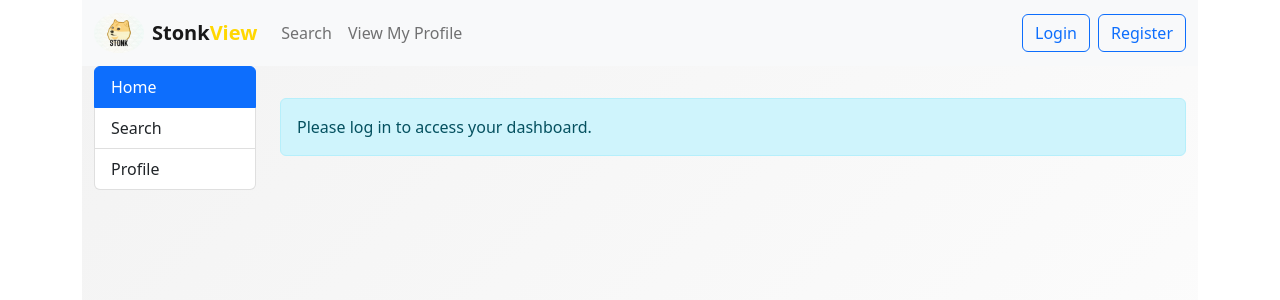
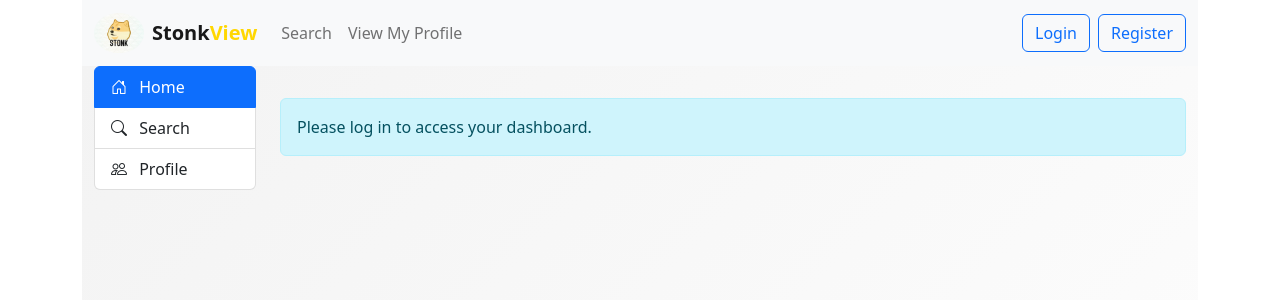
Before and after one commit to inmortalbobz/stonkview-react-web-app, a React (Create React App) app: page / in a window 1280 px wide. Shown: the top 300 px of the page. Built offline with nearby package versions, Linux system fonts and the light colour scheme; no server answers.

Commit message:
polished the navigationSideBar

```diff
--- a/package.json
+++ b/package.json
@@ -9,10 +9,13 @@
     "@testing-library/user-event": "^13.5.0",
     "axios": "^1.3.5",
     "bootstrap": "^5.2.3",
+    "bootstrap-icons": "^1.10.4",
     "react": "^18.2.0",
+    "react-bootstrap": "^2.7.3",
     "react-dom": "^18.2.0",
     "react-redux": "^8.0.5",
     "react-router": "^6.10.0",
+    "react-router-bootstrap": "^0.26.2",
     "react-router-dom": "^6.10.0",
     "react-scripts": "5.0.1",
     "web-vitals": "^2.1.4"
--- a/src/App.js
+++ b/src/App.js
@@ -19,7 +19,6 @@ import TopNavigationBar from "./home/top-navigation-bar";
 import welcomeRecentNewUsersReducer
   from "./home/welcome/welcome-recent-new-users-reducer";
 // import followsReducer from "./follows/follows-reducer";
-
 
 
 const store = configureStore({
--- /dev/null
+++ b/src/home/NavigationSideBar.css
@@ -0,0 +1,26 @@
+/* NavigationSidebar.css */
+
+.list-group-item {
+  transition: 0.3s;
+}
+
+.list-group-item:hover {
+  background-color: #f8f9fa;
+  color: #007bff;
+  cursor: pointer;
+}
+
+.list-group-item.active {
+  background-color: #007bff;
+  border-color: #007bff;
+  color: #fff;
+}
+
+.list-group-item i {
+  margin-right: 8px;
+  transition: 0.3s;
+}
+
+.list-group-item:hover i {
+  transform: scale(1.1);
+}
--- a/src/home/left-side-bar.js
+++ b/src/home/left-side-bar.js
@@ -1,23 +1,23 @@
 import React from "react";
 import {Link} from "react-router-dom";
 import {useLocation} from "react-router";
-
-
+import "./NavigationSideBar.css";
 const NavigationSidebar = () => {
   const {pathname} = useLocation();
   const paths = pathname.split('/')
   const active = paths[1];
-  return (   <div className="list-group">
+  return (
+  <div className="list-group">
     <Link to="/" className={`list-group-item ${active === ''?'active':''}`}>
-      <i className="bi bi-house-door-fill"/> Home
+      <i className="bi bi-house-door"></i> Home
     </Link>
     <Link to="/search" className={`list-group-item ${active === 'search'?'active':''}`}>
-      <i className="bi bi-browser-edge"/> Search
+      <i className="bi bi-search"></i> Search
     </Link>
     <Link to="/profile" className={`list-group-item ${active === 'profile'?'active':''}`}>
-      <i className="bi bi-person-circle"/> Profile
+      <i className="bi bi-people"></i> Profile
     </Link>
-
-  </div>);
+  </div>
+  );
 };
 export default NavigationSidebar;
--- a/src/index.js
+++ b/src/index.js
@@ -4,6 +4,7 @@ import './index.css';
 import App from './App';
 import reportWebVitals from './reportWebVitals';
 import 'bootstrap/dist/css/bootstrap.min.css';
+import "bootstrap-icons/font/bootstrap-icons.css";
 import {BrowserRouter} from "react-router-dom";
 
 const root = ReactDOM.createRoot(document.getElementById('root'));
```
Also changed, not shown: src/home/index.js (+0 -40 lines), 1 other file (tests, documents, lock files or other folders).
